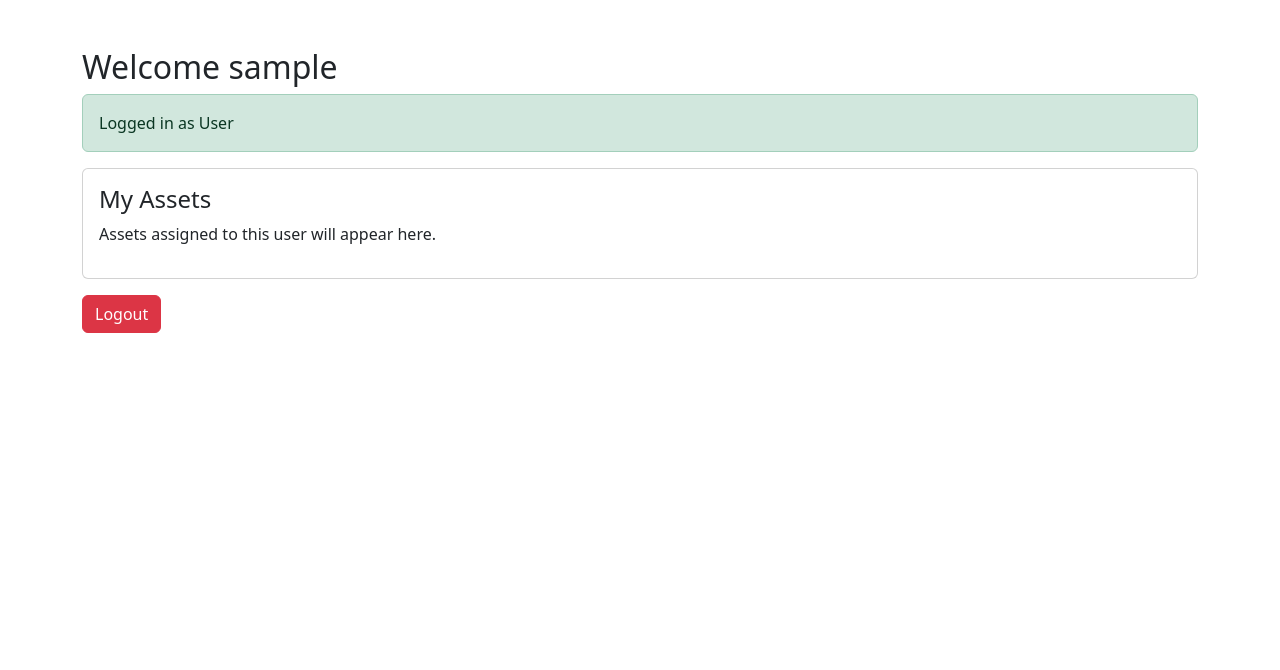
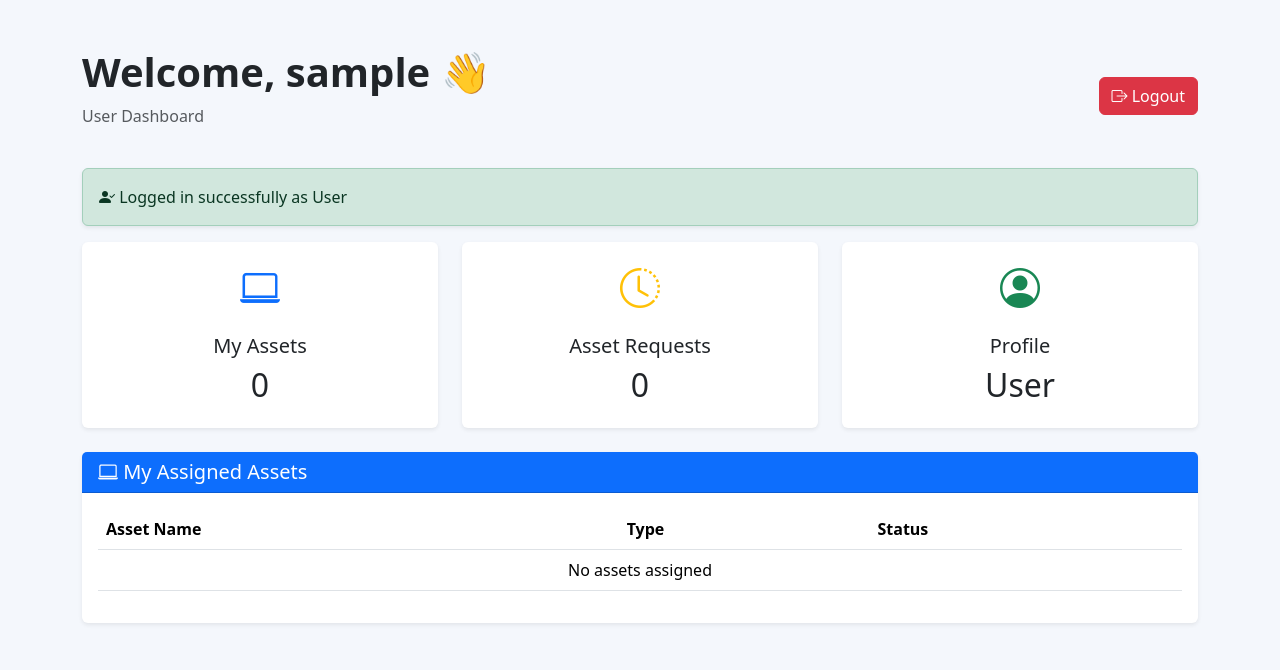
Before and after one commit to VinayaKumaraC/Flask-based-IT-Asset-Management, a Flask app: page /user_dashboard in a window 1280 px wide. Shown: the top 670 px of the page. Run offline with Flask 3, Linux system fonts and the light colour scheme; the visitor is signed in with stand-in values (Sample User, id 1).

Commit message:
Refactor user dashboard HTML structure and styles

```diff
--- a/templates/user_dashboard.html
+++ b/templates/user_dashboard.html
@@ -1,38 +1,217 @@
 <!DOCTYPE html>
-<html>
+<html lang="en">
+
 <head>
+
+    <meta charset="UTF-8">
+
+    <meta name="viewport"
+          content="width=device-width, initial-scale=1.0">
+
     <title>User Dashboard</title>
 
-    <link href="https://cdn.jsdelivr.net/npm/bootstrap@5.3.3/dist/css/bootstrap.min.css" rel="stylesheet">
+    <link
+        href="https://cdn.jsdelivr.net/npm/bootstrap@5.3.3/dist/css/bootstrap.min.css"
+        rel="stylesheet">
+
+    <link
+        rel="stylesheet"
+        href="https://cdn.jsdelivr.net/npm/bootstrap-icons@1.11.3/font/bootstrap-icons.min.css">
+
 </head>
 
-<body>
+<body style="background:#f4f7fc;">
 
-<div class="container mt-5">
+<div class="container py-5">
 
-    <h2>Welcome {{ session['user'] }}</h2>
+    <!-- HEADER -->
 
-    <div class="alert alert-success">
-        Logged in as User
-    </div>
+    <div class="d-flex justify-content-between align-items-center mb-4">
 
-    <div class="card">
-        <div class="card-body">
+        <div>
 
-            <h4>My Assets</h4>
+            <h1 class="fw-bold">
+                Welcome, {{ session['user'] }} 👋
+            </h1>
 
-            <p>
-                Assets assigned to this user will appear here.
+            <p class="text-muted">
+                User Dashboard
             </p>
 
         </div>
+
+        <div>
+
+            <a href="/logout"
+               class="btn btn-danger">
+
+                <i class="bi bi-box-arrow-right"></i>
+                Logout
+
+            </a>
+
+        </div>
+
     </div>
 
-    <a href="/logout" class="btn btn-danger mt-3">
-        Logout
-    </a>
+    <!-- USER INFO -->
+
+    <div class="alert alert-success shadow-sm">
+
+        <i class="bi bi-person-check-fill"></i>
+
+        Logged in successfully as User
+
+    </div>
+
+    <!-- DASHBOARD CARDS -->
+
+    <div class="row">
+
+        <div class="col-md-4 mb-4">
+
+            <div class="card shadow-sm border-0">
+
+                <div class="card-body text-center">
+
+                    <i class="bi bi-laptop fs-1 text-primary"></i>
+
+                    <h5 class="mt-3">
+                        My Assets
+                    </h5>
+
+                    <h2>
+                        {{ assignments|length if assignments else 0 }}
+                    </h2>
+
+                </div>
+
+            </div>
+
+        </div>
+
+        <div class="col-md-4 mb-4">
+
+            <div class="card shadow-sm border-0">
+
+                <div class="card-body text-center">
+
+                    <i class="bi bi-clock-history fs-1 text-warning"></i>
+
+                    <h5 class="mt-3">
+                        Asset Requests
+                    </h5>
+
+                    <h2>0</h2>
+
+                </div>
+
+            </div>
+
+        </div>
+
+        <div class="col-md-4 mb-4">
+
+            <div class="card shadow-sm border-0">
+
+                <div class="card-body text-center">
+
+                    <i class="bi bi-person-circle fs-1 text-success"></i>
+
+                    <h5 class="mt-3">
+                        Profile
+                    </h5>
+
+                    <h2>User</h2>
+
+                </div>
+
+            </div>
+
+        </div>
+
+    </div>
+
+    <!-- ASSIGNED ASSETS -->
+
+    <div class="card shadow-sm border-0">
+
+        <div class="card-header bg-primary text-white">
+
+            <h5 class="mb-0">
+
+                <i class="bi bi-laptop"></i>
+                My Assigned Assets
+
+            </h5>
+
+        </div>
+
+        <div class="card-body">
+
+            <table class="table table-hover">
+
+                <thead>
+
+                    <tr>
+
+                        <th>Asset Name</th>
+                        <th>Type</th>
+                        <th>Status</th>
+
+                    </tr>
+
+                </thead>
+
+                <tbody>
+
+                    {% if assets %}
+
+                        {% for asset in assets %}
+
+                        <tr>
+
+                            <td>{{ asset.asset_name }}</td>
+
+                            <td>{{ asset.asset_type }}</td>
+
+                            <td>
+
+                                <span class="badge bg-success">
+                                    Assigned
+                                </span>
+
+                            </td>
+
+                        </tr>
+
+                        {% endfor %}
+
+                    {% else %}
+
+                        <tr>
+
+                            <td colspan="3"
+                                class="text-center">
+
+                                No assets assigned
+
+                            </td>
+
+                        </tr>
+
+                    {% endif %}
+
+                </tbody>
+
+            </table>
+
+        </div>
+
+    </div>
 
 </div>
 
 </body>
+
 </html>
```
